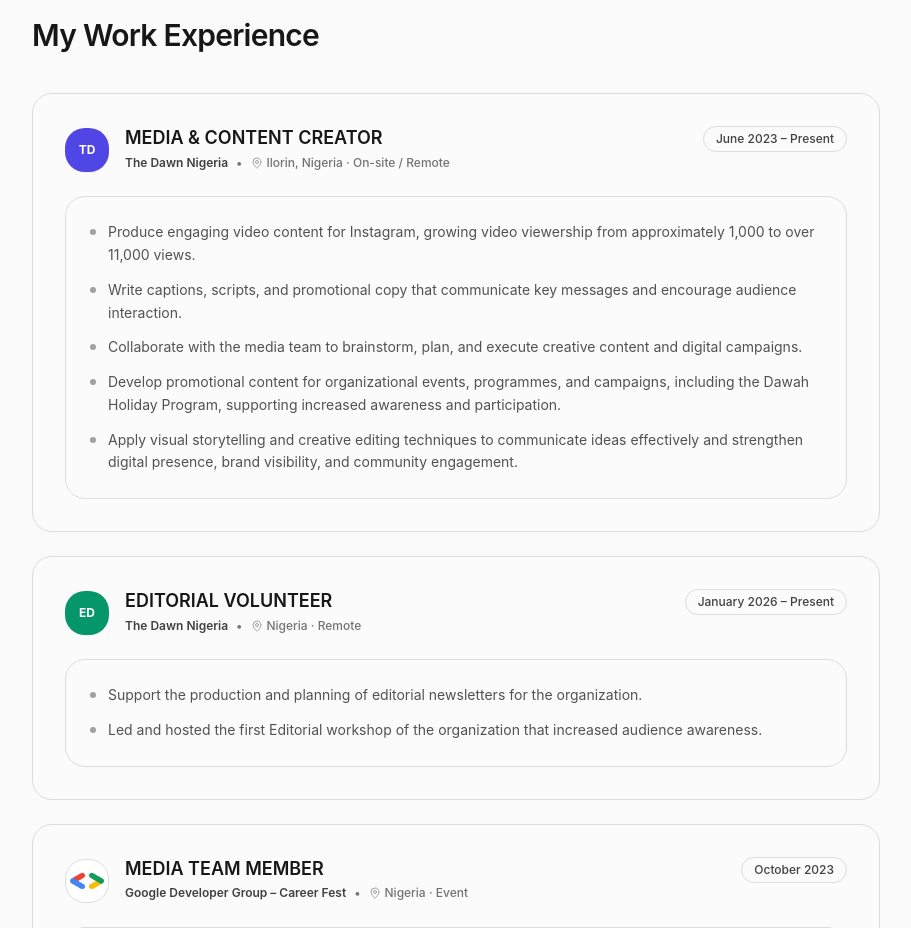
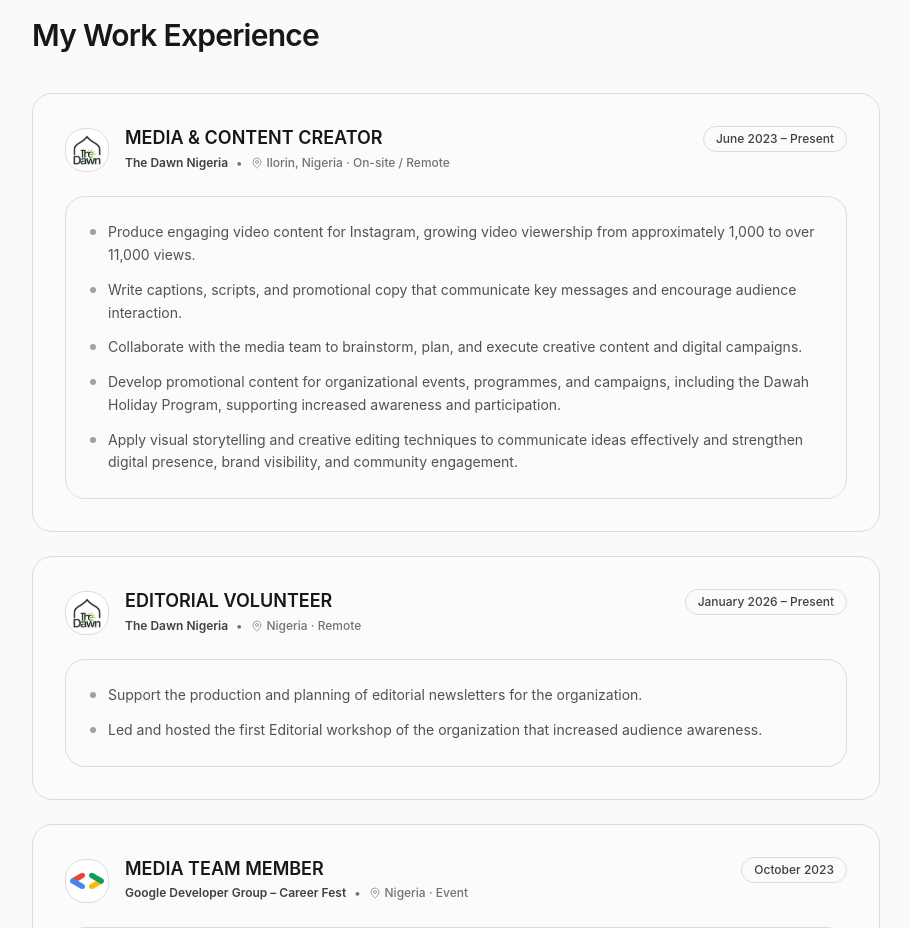
Before and after one commit to Ux-Geek/Aisha-s-Portfolio, a React (Vite) app: page / in a window 1280 px wide. Shown: the part 3100-4028 px from the top of the page, without its empty margins (184-1095 px from the left). Built offline with nearby package versions, Linux system fonts and the light colour scheme.

Commit message:
feat: add badgeLogoUrl to portfolio items and include thedawnng.svg asset

```diff
--- a/src/data/portfolioData.ts
+++ b/src/data/portfolioData.ts
@@ -42,6 +42,7 @@
     badgeBg: "#4f46e5",
     badgeTextColor: "#ffffff",
     badgeLetter: "TD",
+    badgeLogoUrl: "/images/thedawnng.svg",
     bullets: [
       "Produce engaging video content for Instagram, growing video viewership from approximately 1,000 to over 11,000 views.",
       "Write captions, scripts, and promotional copy that communicate key messages and encourage audience interaction.",
@@ -59,6 +60,7 @@
     badgeBg: "#059669",
     badgeTextColor: "#ffffff",
     badgeLetter: "ED",
+    badgeLogoUrl: "/images/thedawnng.svg",
     bullets: [
       "Support the production and planning of editorial newsletters for the organization.",
       "Led and hosted the first Editorial workshop of the organization that increased audience awareness."
```
Also changed, not shown: public/images/thedawnng.svg (added).
